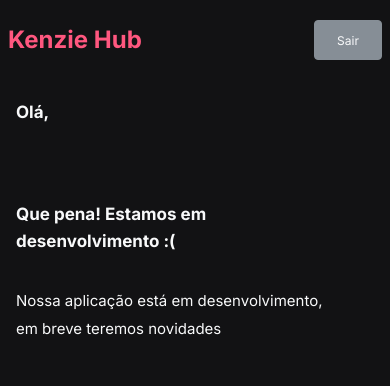
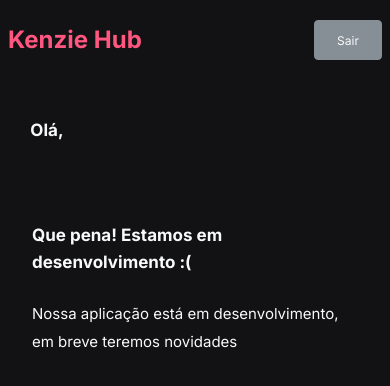
Before and after one commit to Kenzie-Academy-Brasil-Developers/kenzie-hub-julia-tonet, a React (Vite) app in the folder kenzie-hub-julia-tonet/: page /dashboard in a window 390 px wide. Shown: the top 386 px of the page. Built offline with nearby package versions, Linux system fonts and the light colour scheme.

Commit message:
Correções

```diff
--- a/kenzie-hub-julia-tonet/src/components/Header/index.jsx
+++ b/kenzie-hub-julia-tonet/src/components/Header/index.jsx
@@ -1,12 +1,10 @@
 import styles from "./header.module.scss";
 
-export const Header = ({ label, title, className, userLogout }) => {
+export const Header = ({ className, title, children }) => {
   return (
     <header className={className}>
       <h1 className={styles.titleHeader}>{title}</h1>
-      <button className="btnRegister small" onClick={userLogout}>
-        {label}
-      </button>
+      {children}
     </header>
   );
 };
--- a/kenzie-hub-julia-tonet/src/pages/Dashboard/dashboard.module.scss
+++ b/kenzie-hub-julia-tonet/src/pages/Dashboard/dashboard.module.scss
@@ -21,7 +21,7 @@ body {
   height: 7.375rem;
   width: 100%;
   display: flex;
-  justify-content: space-around;
+  justify-content: center;
   align-items: center;
 
   h2 {
@@ -38,8 +38,7 @@ body {
   height: fit-content;
   display: flex;
   align-items: center;
-  justify-content: left;
-  padding-left: 31.875rem;
+  justify-content: center;
   color: var(--Grey-0);
 }
 
@@ -51,6 +50,16 @@ body {
   margin-top: 2.5rem;
 }
 
+.info {
+  width: 62.5rem;
+  text-align: left;
+  line-height: 1.7rem;
+  margin: 1.5rem 1rem;
+  gap: 2rem;
+  display: flex;
+  justify-content: space-between;
+}
+
 @media (max-width: 800px) {
   .header {
     justify-content: space-between;
@@ -60,26 +69,32 @@ body {
   .userInfo {
     display: flex;
     flex-direction: column;
-    width: 90%;
+    padding: 0 1rem;
+    align-items: center;
+    width: 100%;
+  }
+
+  .info {
+    gap: 1rem;
+    width: 92%;
+    text-align: left;
+    line-height: 1.7rem;
     margin: 1.5rem 1rem;
-    align-items: flex-start;
-    height: fit-content;
-    gap: 2rem;
+    display: flex;
+    flex-direction: column;
   }
 
   .contentContainer {
     padding: 0 1rem;
-    /*justify-content: center;*/
     align-items: center;
     width: 100%;
   }
 
   .content {
-    margin-top: 1.5rem;
-    gap: 2rem;
-    width: 18.75rem;
+    gap: 1.5rem;
     width: 92%;
     text-align: left;
     line-height: 1.7rem;
+    margin: 1.5rem 1rem;
   }
 }
--- a/kenzie-hub-julia-tonet/src/pages/Dashboard/index.jsx
+++ b/kenzie-hub-julia-tonet/src/pages/Dashboard/index.jsx
@@ -4,15 +4,16 @@ import styles from "./dashboard.module.scss";
 export const Dashboard = ({ user, userLogout }) => {
   return (
     <div className={styles.dashboardContainer}>
-      <Header
-        title="Kenzie Hub"
-        label="Sair"
-        className={styles.header}
-        userLogout={userLogout}
-      />
+      <Header title="Kenzie Hub" className={styles.header}>
+        <button className="btnRegister small" onClick={userLogout}>
+          Sair
+        </button>
+      </Header>
       <section className={styles.userInfo}>
-        <h2 className="title1">Olá, {user?.name}</h2>
-        <p className="headline">{user?.course_module}</p>
+        <div className={styles.info}>
+          <h2 className="title1">Olá, {user?.name}</h2>
+          <p className="headline">{user?.course_module}</p>
+        </div>
       </section>
       <section className={styles.contentContainer}>
         <div className={styles.content}>
--- a/kenzie-hub-julia-tonet/src/pages/Register/index.jsx
+++ b/kenzie-hub-julia-tonet/src/pages/Register/index.jsx
@@ -1,17 +1,17 @@
 import { Header } from "../../components/Header";
 import { FormRegister } from "../../components/FormRegister";
 import styles from "./register.module.scss";
+import { Link } from "react-router-dom";
 
-export const Register = ({ userLogout }) => {
+export const Register = () => {
   return (
     <div className={styles.registerPage}>
       <div className={styles.headerContainer}>
-        <Header
-          title="Kenzie Hub"
-          label="Voltar"
-          className={styles.header}
-          userLogout={userLogout}
-        />
+        <Header title="Kenzie Hub" className={styles.header}>
+          <Link to="/" className="btnRegister small">
+            Voltar
+          </Link>
+        </Header>
       </div>
       <FormRegister />
     </div>
--- a/kenzie-hub-julia-tonet/src/styles/button.scss
+++ b/kenzie-hub-julia-tonet/src/styles/button.scss
@@ -23,7 +23,7 @@
   background-color: var(--Grey-1);
   width: 20.25rem;
   height: 3rem;
-  text-align: center;
+  /*text-align: center;*/
   color: var(--Grey-0);
   font-family: var(--font-primary);
   font-weight: 400;
@@ -31,6 +31,10 @@
   cursor: pointer;
   border-radius: 0.25rem;
   border: 0.08rem solid var(--Grey-1);
+  display: flex;
+  align-items: center;
+  justify-content: center;
+  text-decoration: none;
 
   &:hover {
     background-color: var(--Grey-2);
```
